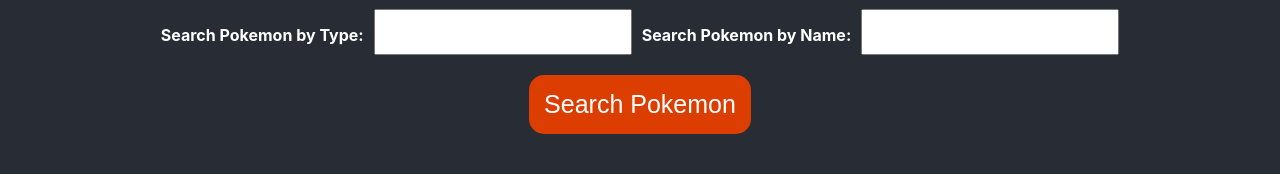
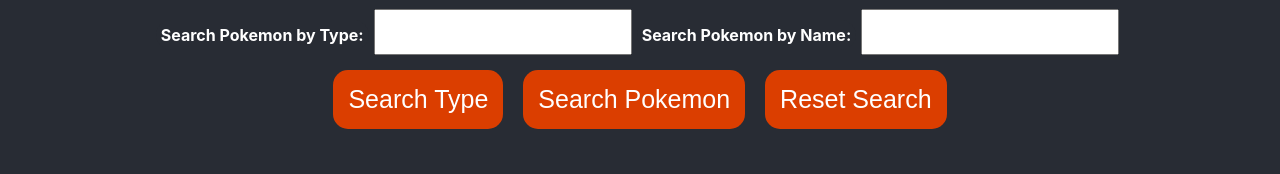
Before and after one commit to danielwilfredo/pokeApiReact, a React (Create React App) app: page / in a window 1280 px wide. Shown: the part 472-646 px from the top of the page. Built offline with nearby package versions, Linux system fonts and the light colour scheme; no server answers.

Commit message:
filtrado por tipo y nombre listo, faltan ultimos ajustes

```diff
--- a/src/App.css
+++ b/src/App.css
@@ -91,6 +91,7 @@
   padding: 15px;
   border-radius: 15px;
   border-style: none;
+  margin: 10px;
 }
 .btn-search:hover{
   margin-top: 15px;
@@ -101,6 +102,7 @@
   font-size: 25px;
   font-weight: 500;
   padding: 15px;
+  margin: 10px;
 }
 .input-pokemon{
   margin:5px;
--- a/src/components/BuscadorPokemon.js
+++ b/src/components/BuscadorPokemon.js
@@ -29,9 +29,9 @@
           })
           }
 
-
-          ///
-          setFiltrado=()=>{
+          setFiltrado=(filtrado, pokeFiltrado)=>{
+            this.props.setFiltrado(filtrado);
+            this.props.setpokemonInfoFiltrada(pokeFiltrado);
 
           }
 
@@ -43,12 +43,14 @@
     const {typePokemon, pokemon} = this.state;
 
 
-    const prueba = pokemonInfo.filter((data) => data.types[0].type.name === typePokemon)
+    const typefilter = pokemonInfo.filter((data) => data.types[0].type.name === typePokemon)
+    const nameFilter = pokemonInfo.filter((data) => data.name === pokemon)
 
-    console.log("imprimiendo prueba de filter", prueba)
+    console.log("imprimiendo pokemonInfo", pokemonInfo)
 // onClick={()=>console.log("imprimiendo prueba de filter", prueba)}
 
-    return (
+
+      return (
       <>
         <p className="Text-info">Buscador</p>
         <label className="Text-info">Search Pokemon by Type:</label>
@@ -56,8 +58,15 @@
         <label className="Text-info">Search Pokemon by Name:</label>
         <input className="input-pokemon" name="pokemon" id="pokemon" onChange={(event)=> this.setPokemon(event.target.value)}/>
         <br />
-        <button  className="btn-search" onClick={()=>setPokeInfo(prueba)}>
+        <button  className="btn-search" onClick={()=>this.setFiltrado(true, typefilter)}>
+          Search Type
+        </button>
+        <button  className="btn-search" onClick={()=>this.setFiltrado(true, nameFilter)}>
           Search Pokemon
+        </button>
+
+        <button  className="btn-search" onClick={()=>this.props.setFiltrado(false)}>
+          Reset Search
         </button>
       </>
     );
--- a/src/screens/ListadoPokemon.js
+++ b/src/screens/ListadoPokemon.js
@@ -77,7 +77,12 @@
 
     return (
       <>
-<BuscadorPokemon pokemonInfo={this.state.pokemonInfo} setPokeInfo={this.setPokeInfo} filtrado={this.state.filtrado} setFiltrado={this.setFiltrado}/>
+<BuscadorPokemon
+pokemonInfo={this.state.pokemonInfo}
+ setPokeInfo={this.setPokeInfo}
+ filtrado={this.state.filtrado}
+ setFiltrado={this.setFiltrado}
+ setpokemonInfoFiltrada={this.setpokemonInfoFiltrada}/>
 
         <p
           style={{
@@ -92,7 +97,27 @@
         <div className="listado">
 
    {         //ternario para cargar condicionalmente las cosas
-            filtrado ? (<><p> NO TIENE QUE SALIR NADA</p></>) : (<>{
+            filtrado ? (<>{
+              this.state.pokemonInfoFiltrada.map((resultado) => (
+              <div className="container-poke" key={resultado?.name}>
+                <div className="info-pokemon">
+                  <div className="imgPokemon">
+                  <img
+                    src={resultado?.sprites.front_default}
+                    alt="imagen pokemon"
+                  />
+                  </div>
+
+                  <p className="Text-info">Number: {resultado?.id}</p>
+                  <p className="Text-info">Name: {resultado?.name}</p>
+                  <p className="Text-info">
+                    Type: {resultado?.types[0].type.name}
+                  </p>
+                </div>
+              </div>
+            ))
+
+            }</>) : (<>{
               this.state.pokemonInfo.map((resultado) => (
               <div className="container-poke" key={resultado?.name}>
                 <div className="info-pokemon">
```
